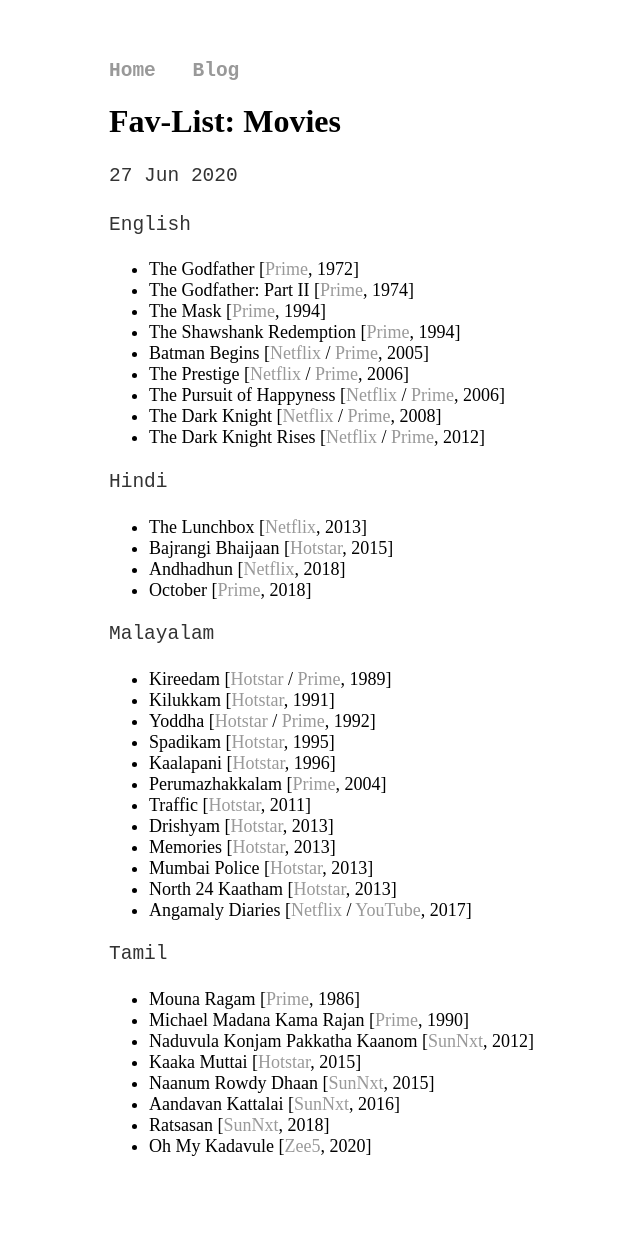
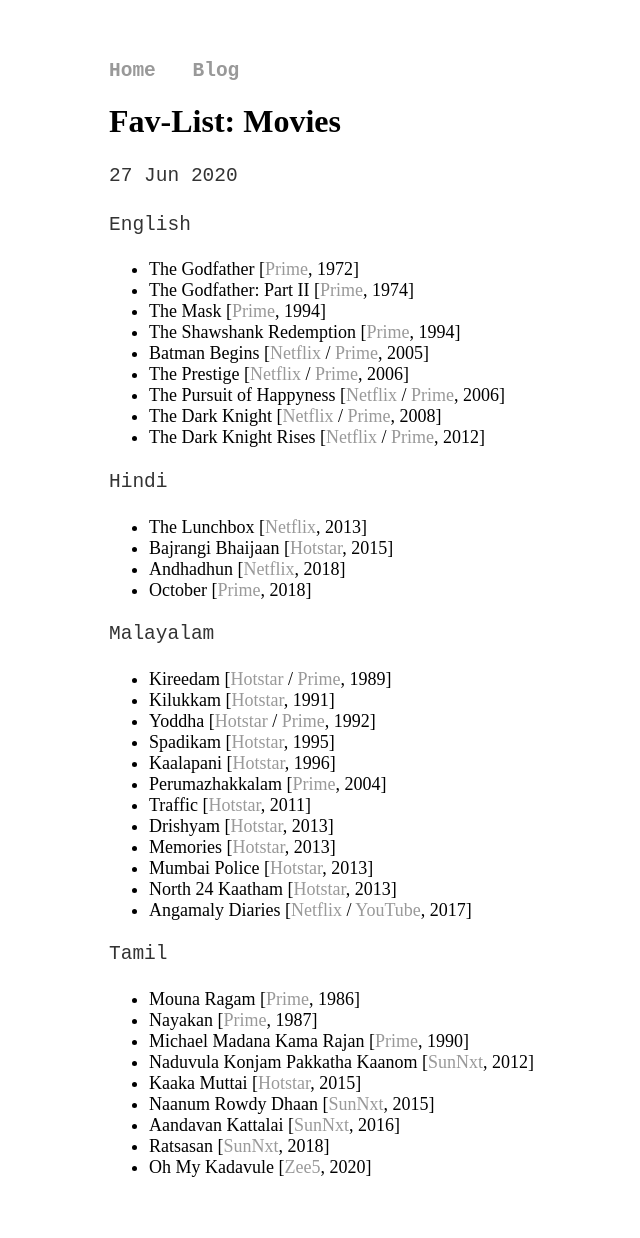
Before and after one commit to joe019/joe019.github.io, a Jekyll site: the page built from _posts/2020-06-27-movies.md, in a window 1280 px wide. Shown: the whole page, without its empty margins (51-691 px from the left). Built offline with Jekyll 4.4.1, drawn with Linux system fonts in a browser that asks for light colours; before the commit the page ends 1217 px from its top, so only the background shows below that.

Commit message:
Added "Nayakan"

```diff
--- a/_posts/2020-06-27-movies.md
+++ b/_posts/2020-06-27-movies.md
@@ -38,6 +38,7 @@
 
 Tamil
 * Mouna Ragam [[Prime](https://www.primevideo.com/detail/0KN7YBDJ8UZNMGZZ4U1PPTSRT0), 1986]
+* Nayakan [[Prime](https://www.primevideo.com/detail/0KZZ48I45Y50DBELKUQVTK4WF7), 1987]
 * Michael Madana Kama Rajan [[Prime](https://www.primevideo.com/detail/0TACSYRMXAL7JBSU6UBHNC6NIQ), 1990]
 * Naduvula Konjam Pakkatha Kaanom [[SunNxt](https://www.sunnxt.com/movie/detail/7086), 2012]
 * Kaaka Muttai [[Hotstar](https://www.hotstar.com/in/movies/kaaka-muttai/1000070415), 2015]
```
